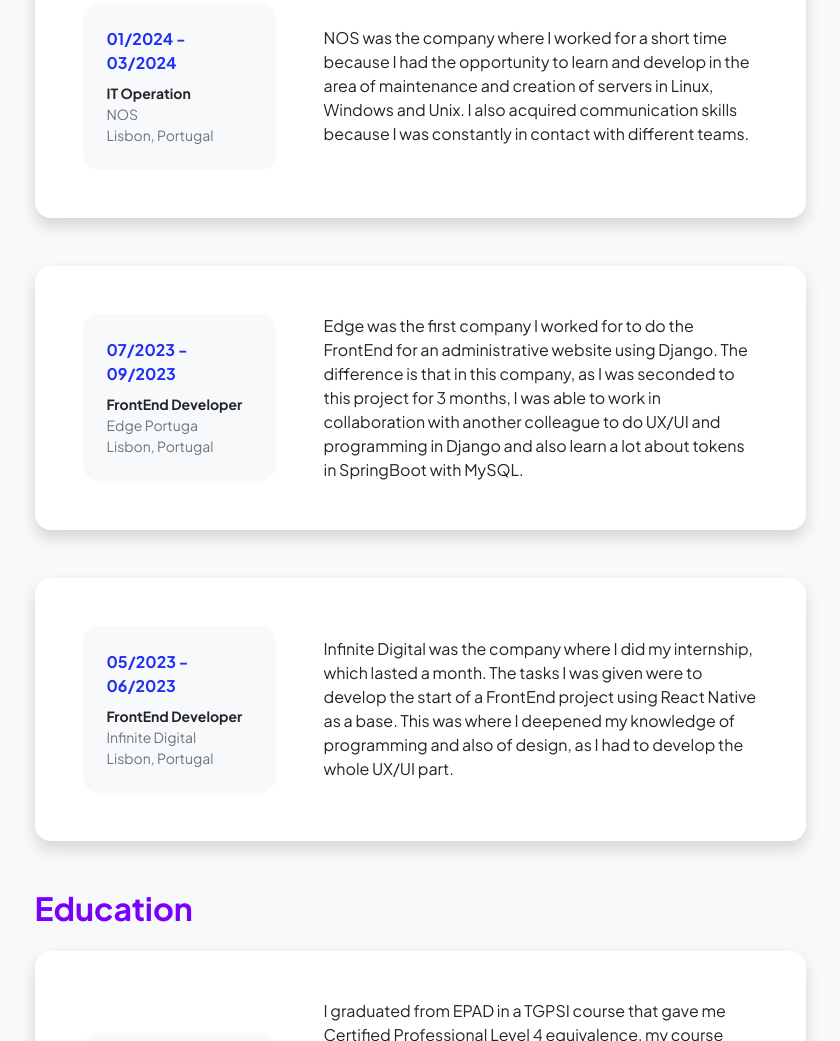
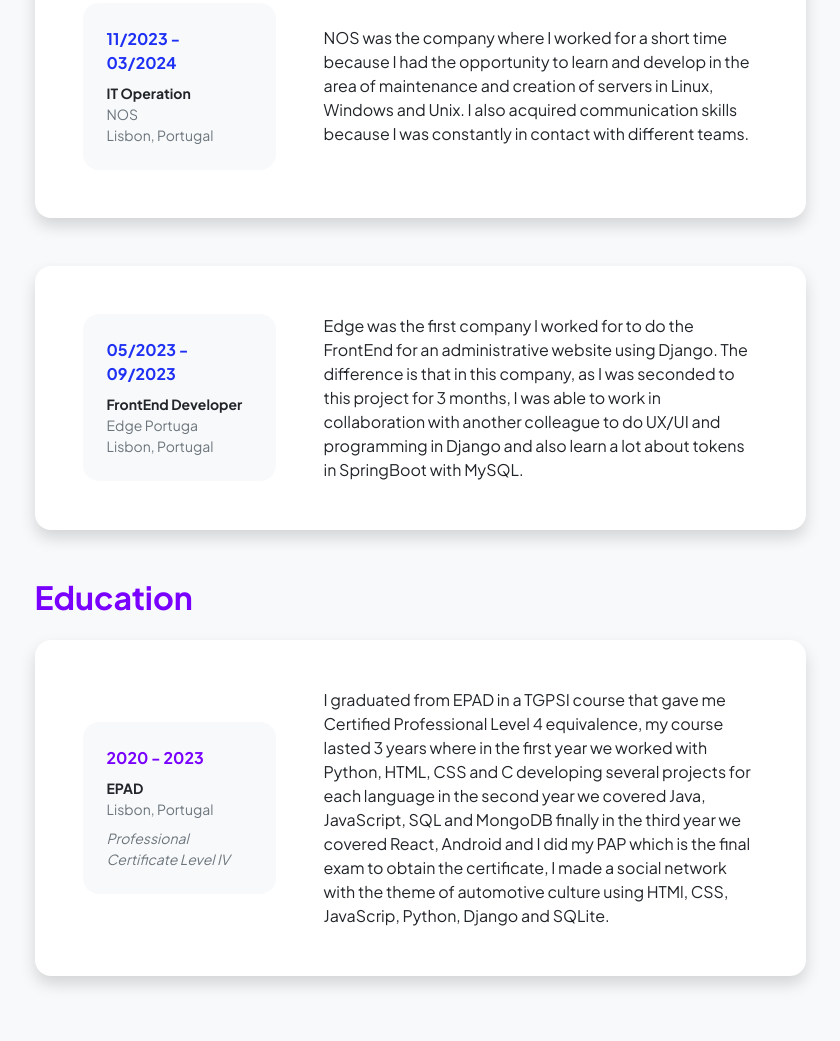
Before and after one commit to Rodrigo350506/portofolio, a plain HTML site: page resume.html in a window 1280 px wide. Shown: the part 330-1371 px from the top of the page, without its empty margins (220-1060 px from the left). Drawn offline with nearby package versions, Linux system fonts and the light colour scheme.

Commit message:
new version

```diff
--- a/resume.html
+++ b/resume.html
@@ -56,7 +56,7 @@
                                     <div class="row align-items-center gx-5">
                                         <div class="col text-center text-lg-start mb-4 mb-lg-0">
                                             <div class="bg-light p-4 rounded-4">
-                                                <div class="text-primary fw-bolder mb-2">01/2024 - 03/2024</div>
+                                                <div class="text-primary fw-bolder mb-2">11/2023 - 03/2024</div>
                                                 <div class="small fw-bolder">IT Operation</div>
                                                 <div class="small text-muted">NOS</div>
                                                 <div class="small text-muted">Lisbon, Portugal</div>
@@ -72,29 +72,13 @@
                                     <div class="row align-items-center gx-5">
                                         <div class="col text-center text-lg-start mb-4 mb-lg-0">
                                             <div class="bg-light p-4 rounded-4">
-                                                <div class="text-primary fw-bolder mb-2">07/2023 - 09/2023</div>
+                                                <div class="text-primary fw-bolder mb-2">05/2023 - 09/2023</div>
                                                 <div class="small fw-bolder">FrontEnd Developer</div>
                                                 <div class="small text-muted">Edge Portuga</div>
                                                 <div class="small text-muted">Lisbon, Portugal</div>
                                             </div>
                                         </div>
                                         <div class="col-lg-8"><div>Edge was the first company I worked for to do the FrontEnd for an administrative website using Django. The difference is that in this company, as I was seconded to this project for 3 months, I was able to work in collaboration with another colleague to do UX/UI and programming in Django and also learn a lot about tokens in SpringBoot with MySQL.</div></div>
-                                    </div>
-                                </div>
-                            </div>
-                            <!-- Experience Card 3-->
-                            <div class="card shadow border-0 rounded-4 mb-5">
-                                <div class="card-body p-5">
-                                    <div class="row align-items-center gx-5">
-                                        <div class="col text-center text-lg-start mb-4 mb-lg-0">
-                                            <div class="bg-light p-4 rounded-4">
-                                                <div class="text-primary fw-bolder mb-2">05/2023 - 06/2023</div>
-                                                <div class="small fw-bolder">FrontEnd Developer</div>
-                                                <div class="small text-muted">Infinite Digital</div>
-                                                <div class="small text-muted">Lisbon, Portugal</div>
-                                            </div>
-                                        </div>
-                                        <div class="col-lg-8"><div>Infinite Digital was the company where I did my internship, which lasted a month. The tasks I was given were to develop the start of a FrontEnd project using React Native as a base. This was where I deepened my knowledge of programming and also of design, as I had to develop the whole UX/UI part.</div></div>
                                     </div>
                                 </div>
                             </div>
```
